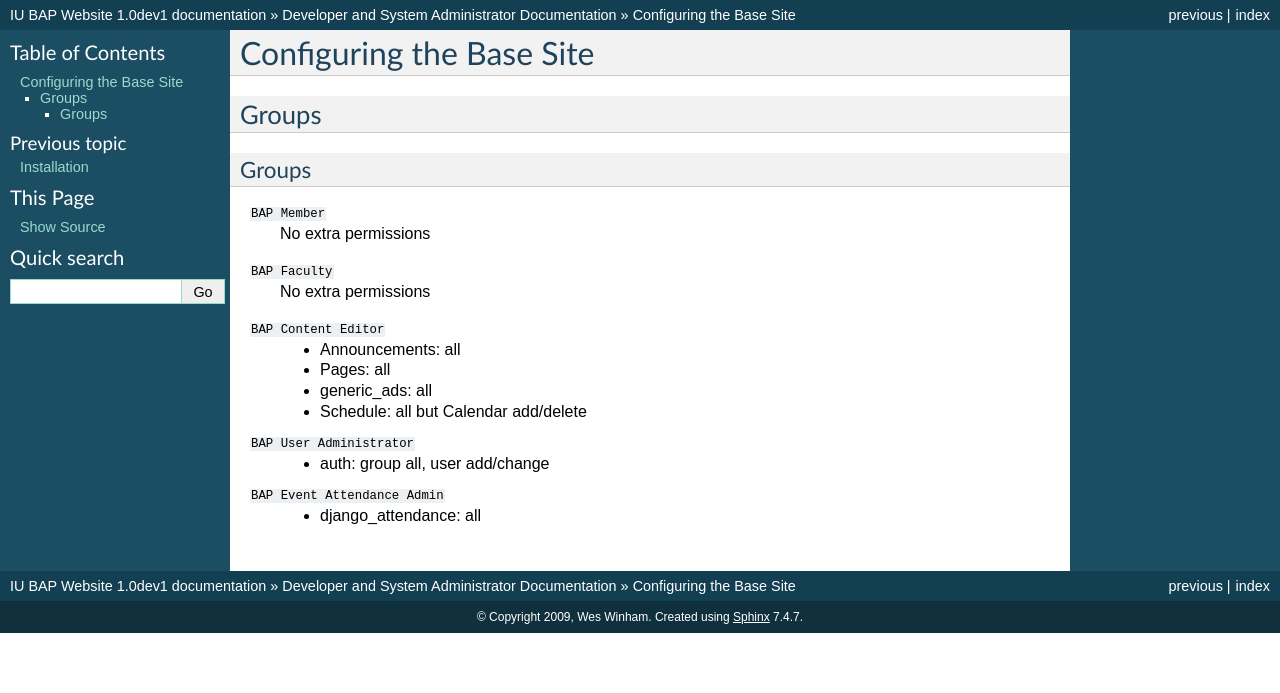
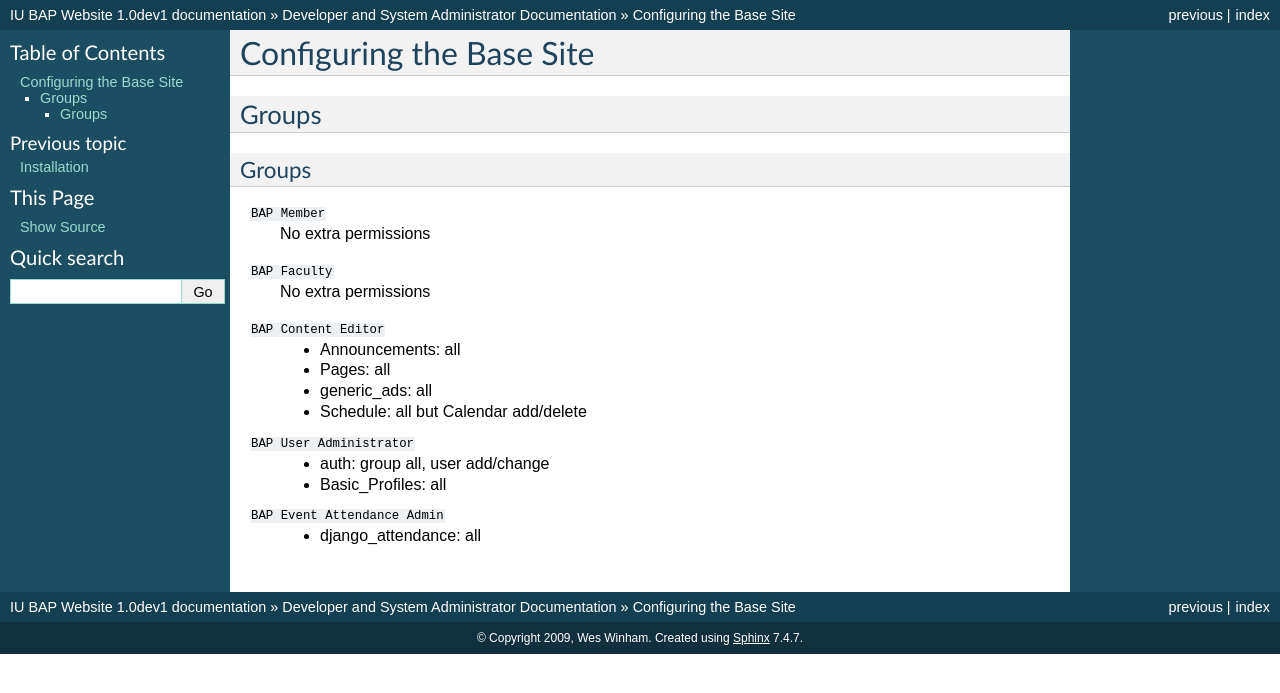
Before and after one commit to winhamwr/bap, a Sphinx documentation site: the page built from docs/developer/configuration.rst, in a window 1280 px wide. Shown: the top 693 px of the page. Built offline with Sphinx 7.4.7, drawn with Linux system fonts in a browser that asks for light colours.

Commit message:
Tweaked the docs for the user administration config, because they need basic_profiles perms

```diff
--- a/docs/developer/configuration.rst
+++ b/docs/developer/configuration.rst
@@ -28,6 +28,7 @@ Groups
 
 ``BAP User Administrator``
 	* auth: group all, user add/change
+	* Basic_Profiles: all
 
 ``BAP Event Attendance Admin``
 	* django_attendance: all
```
